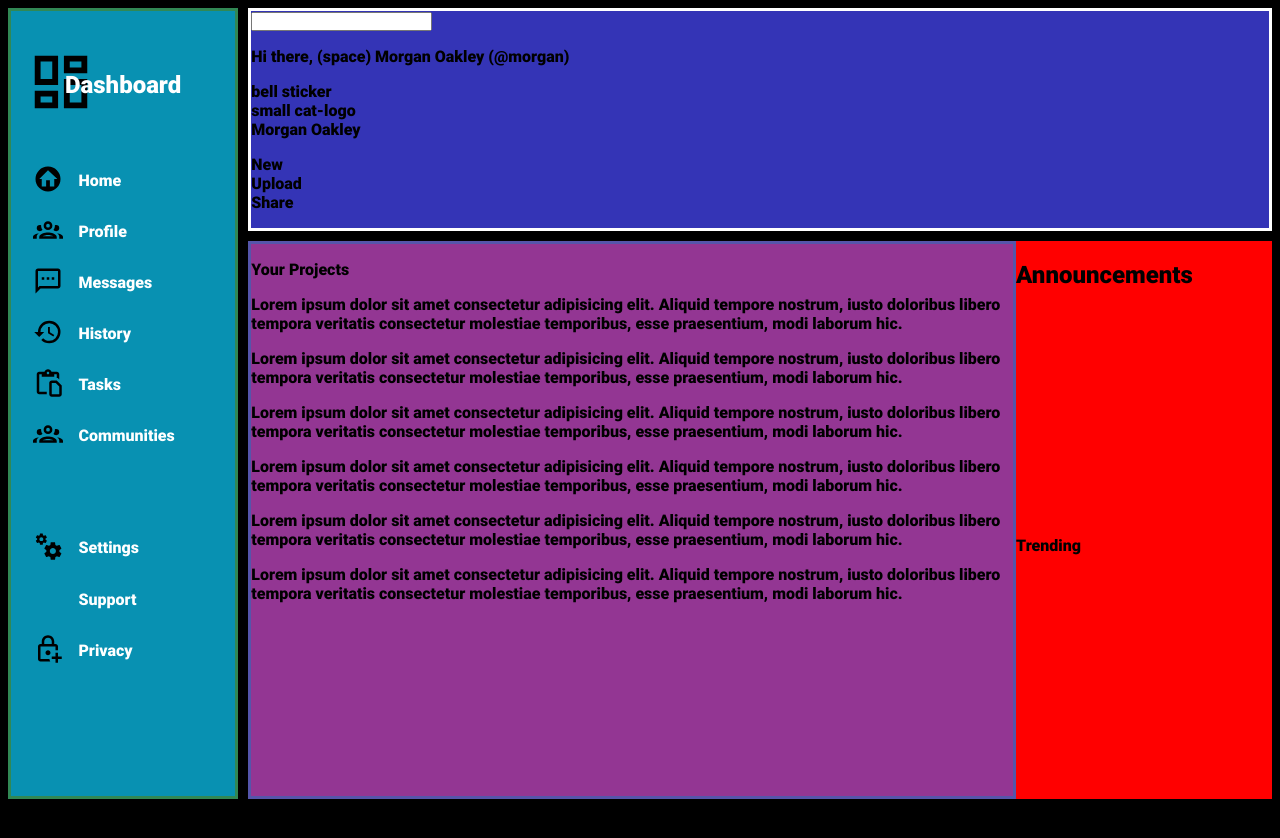
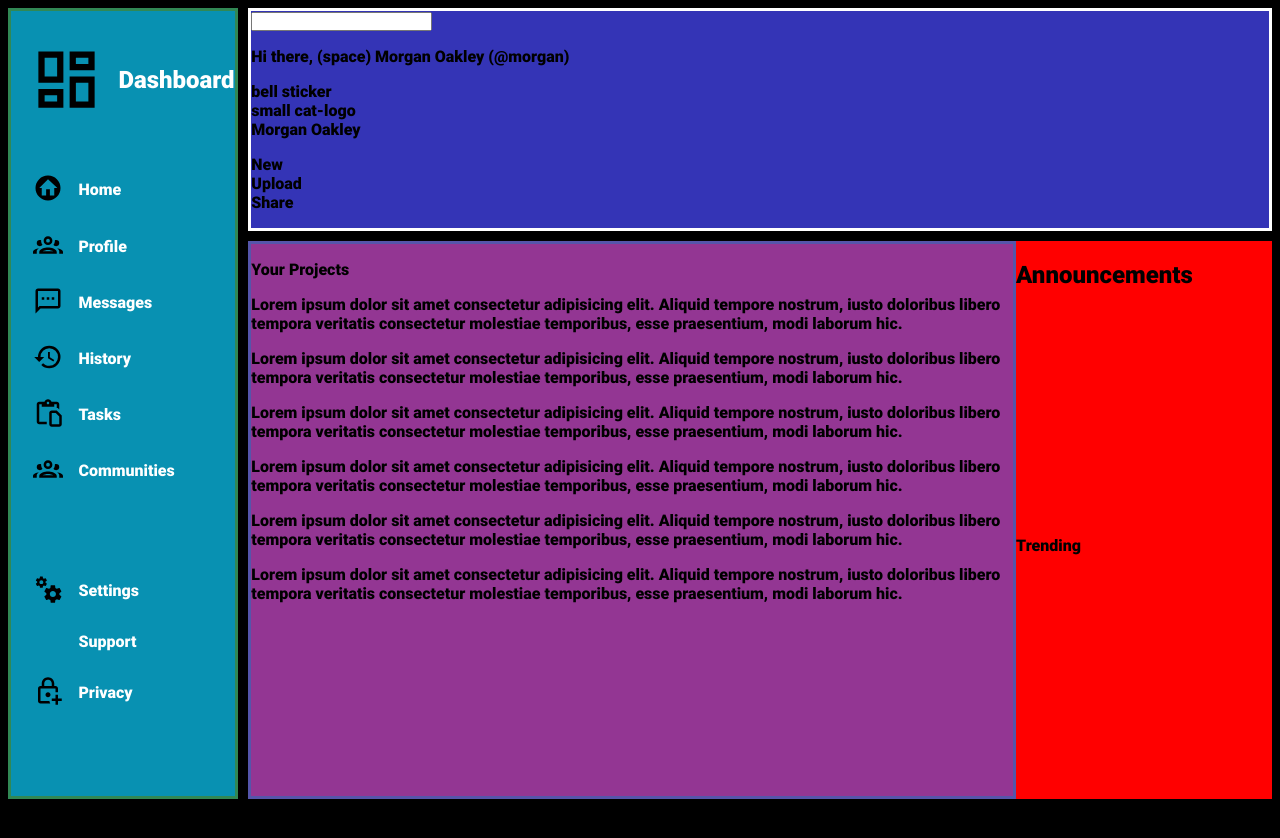
Before and after one commit to Susano111014/Admin-Dashboard, a plain HTML site: page index.html in a window 1280 px wide. Drawn offline with Linux system fonts and the light colour scheme.

Commit message:
fix: :fire: I fixed some issues with the margins and paddings of the sidebar's logo image

```diff
--- a/index.html
+++ b/index.html
@@ -13,7 +13,10 @@
     <div class="box">
         <div class="container sidebar">
 
-            <h2 class="DStitle" style="background-image: url(/logos-svg/logo.svg)">Dashboard</h2>
+            <div class="Logo">
+                <img src="/logos-svg/logo.svg" alt="Logo">
+                <h2 class="DStitle">Dashboard</h2>
+            </div>
             <menu>
                 <li class="DSitem" style="background-image:url(/logos-svg/home.svg);"><p>Home</p></li>
                 <li class="DSitem" style="background-image:url(/logos-svg/account-G.svg);"><p>Profile</p></li>
--- a/style.css
+++ b/style.css
@@ -1,7 +1,8 @@
 body {
     background-color: #000;
     height: 840px;
-
+    min-height: 840px;
+    min-width: 698px;
 }
 
 .box
@@ -85,15 +86,16 @@ body {
     color: white;
     background-color:#0891b2;
     display: grid;
-    grid-template-rows: 0.4fr 1fr 1fr;
+    min-width: 182.078px;
+    min-height:785.391px;
 }
 
-.DStitle + menu,
-.DStitle + menu + menu {
+.Logo + menu,
+.Logo + menu + menu {
     display: flex;
     flex-direction: column;
-    align-items: initial;
-
+    justify-content: flex-start;
+    max-height: 337px;
 }
 
 .DStitle + menu + menu {
@@ -107,16 +109,27 @@ body {
     background-size: 30px;
     padding-left:45px;
     flex: 0 1 20%;
-    line-height: -30px;
     margin-left:10%;
 }
 
 .DStitle {
     text-align: center;
-    padding-top: 40px;
-    background-repeat: no-repeat;
-    background-position:10%  16px;
-    background-size: 70px;
+    margin-left: 15%;
+}
+
+img {
+    width: 75px;
+    height: 75px;
+    margin-left: 20%;
+}
+
+.Logo {
+    display: grid;
+    grid-template-columns: minmax(20%, 90px ) max-content;
+    align-items: center;
+    justify-items: start;
+    width: 92%;
+    min-width: 175px;
 }
 
 .DSitem + p {
```
